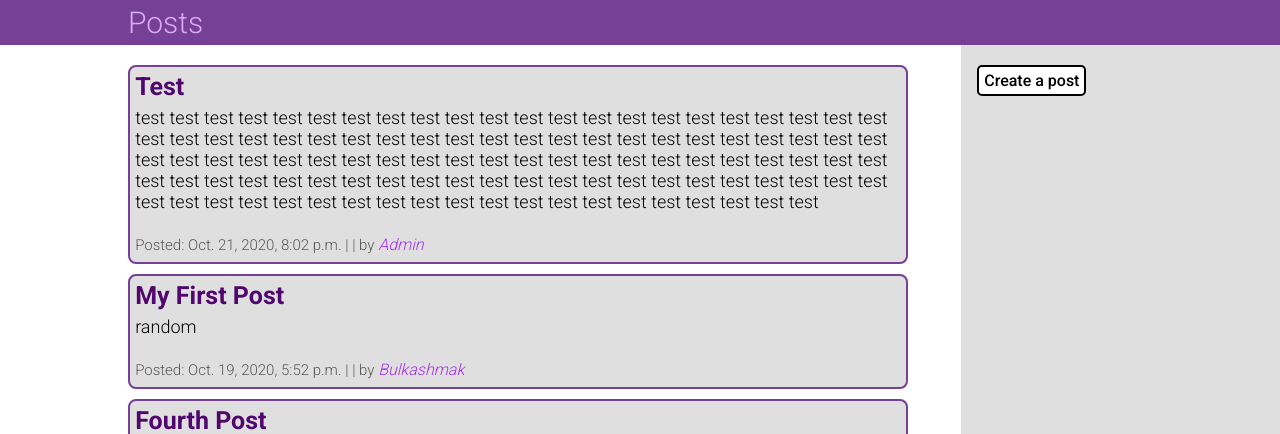
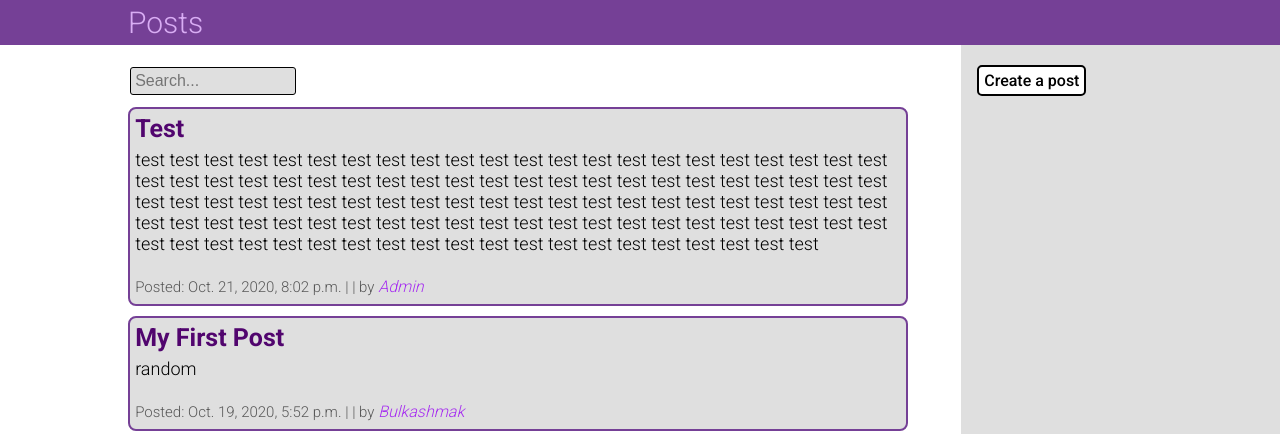
Before and after one commit to bulkashmak/blog_website, a Django app: page / in a window 1280 px wide. Shown: the part 67-501 px from the top of the page. Run offline with Django 3.2, Linux system fonts and the light colour scheme; data comes from the database, SQL or seed files in the repository.

Commit message:
In process of implementing a search function on posts page.

```diff
--- a/posts/static/css/base.css
+++ b/posts/static/css/base.css
@@ -326,3 +326,11 @@ input[type=text]:focus, input[type=password]:focus {
   color: white;
   cursor: pointer;
 }
+
+#search_bar {
+  width: 20%;
+}
+
+#search_bar:focus {
+  width: 50%;
+}
--- a/posts/templates/posts/posts.html
+++ b/posts/templates/posts/posts.html
@@ -1,6 +1,11 @@
 {% extends 'base.html' %}
 {% block title %} {{ title }} {% endblock title %}
 {% block content %}
+  <div class="search_form">
+    <form method="get">
+      <input id="search_bar" type="text" name="q" id="id_q" placeholder="Search...">
+    <form>
+  </div>
   {% for post in posts %}
     {% if post.status == 1 %}
       <div class="post">
@@ -20,3 +25,7 @@
   </a>
 </div>
 {% endblock sidebar %}
+
+<script type="text/javascript">
+  document.getElementById("id_q").value = "{{ query }}"
+</script>
--- a/posts/views.py
+++ b/posts/views.py
@@ -1,5 +1,6 @@
 from django.shortcuts import render, redirect, get_object_or_404
 from django.contrib.auth.decorators import login_required
+from django.db.models import Q
 
 from .models import Post
 from .forms import CreatePost
@@ -16,9 +17,14 @@ def home_page(request):
 def posts_page(request):
     posts = Post.objects.order_by('-created')
 
+    query = ""
+    if request.GET:
+        query = request.GET['q']
+
     context = {
         'title': 'Posts',
         'posts': posts,
+        'query': str(query),
     }
 
     return render(request, 'posts/posts.html', context)
@@ -115,3 +121,19 @@ def post_detail(request, post_id):
     }
 
     return render(request, template, context)
+
+
+def get_blog_queryset(query=None):
+    queryset = []
+    # python install 3.9 == ['python', 'install', '3.9']
+    queries = query.split(' ')
+    for q in queries:
+        posts = Post.objects.filter(
+            Q(title__icontains=q) |
+            Q(body__icontains=q)
+        ).distinct()
+
+        for post in posts:
+            queryset.append(post)
+
+    return list(set(queryset))
```
